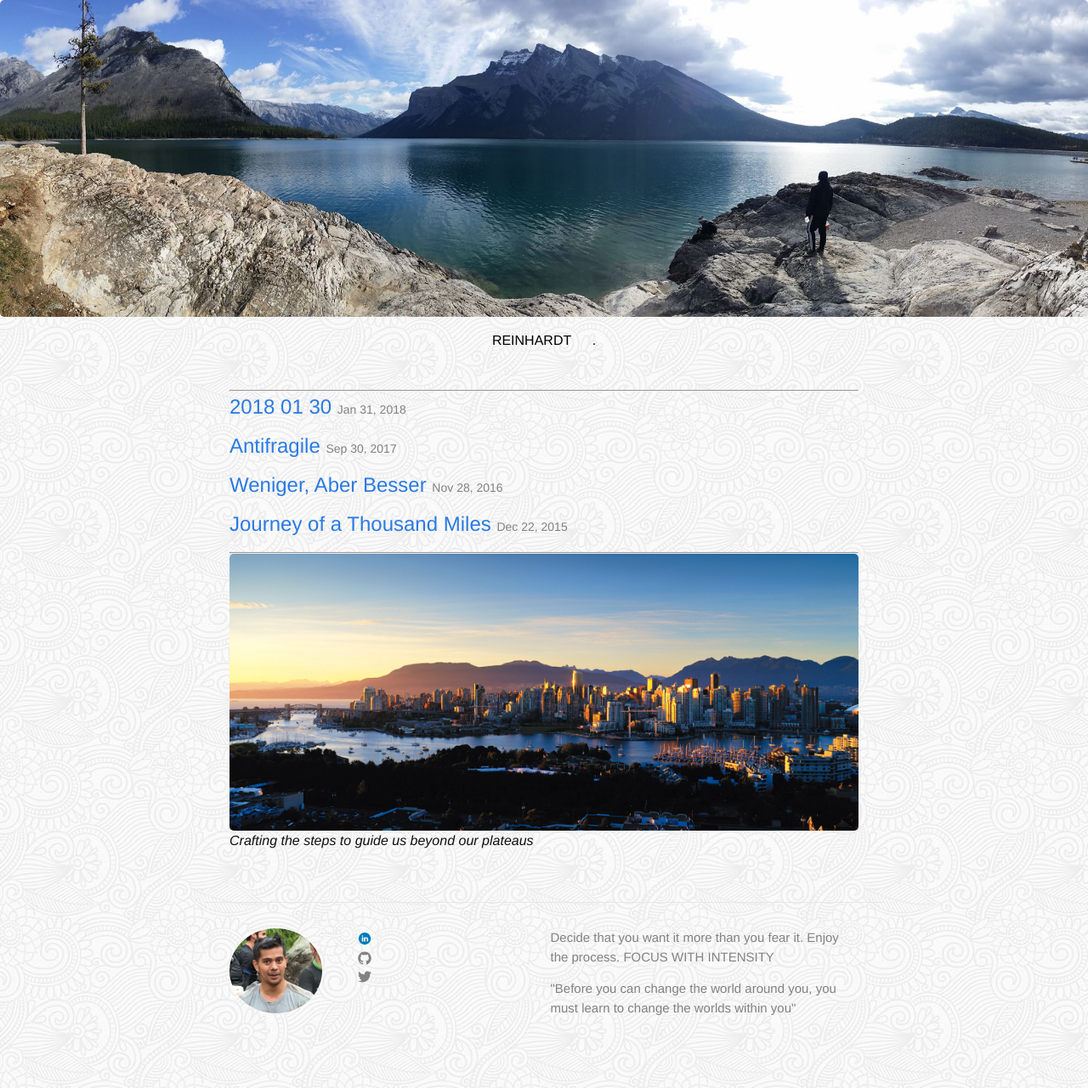
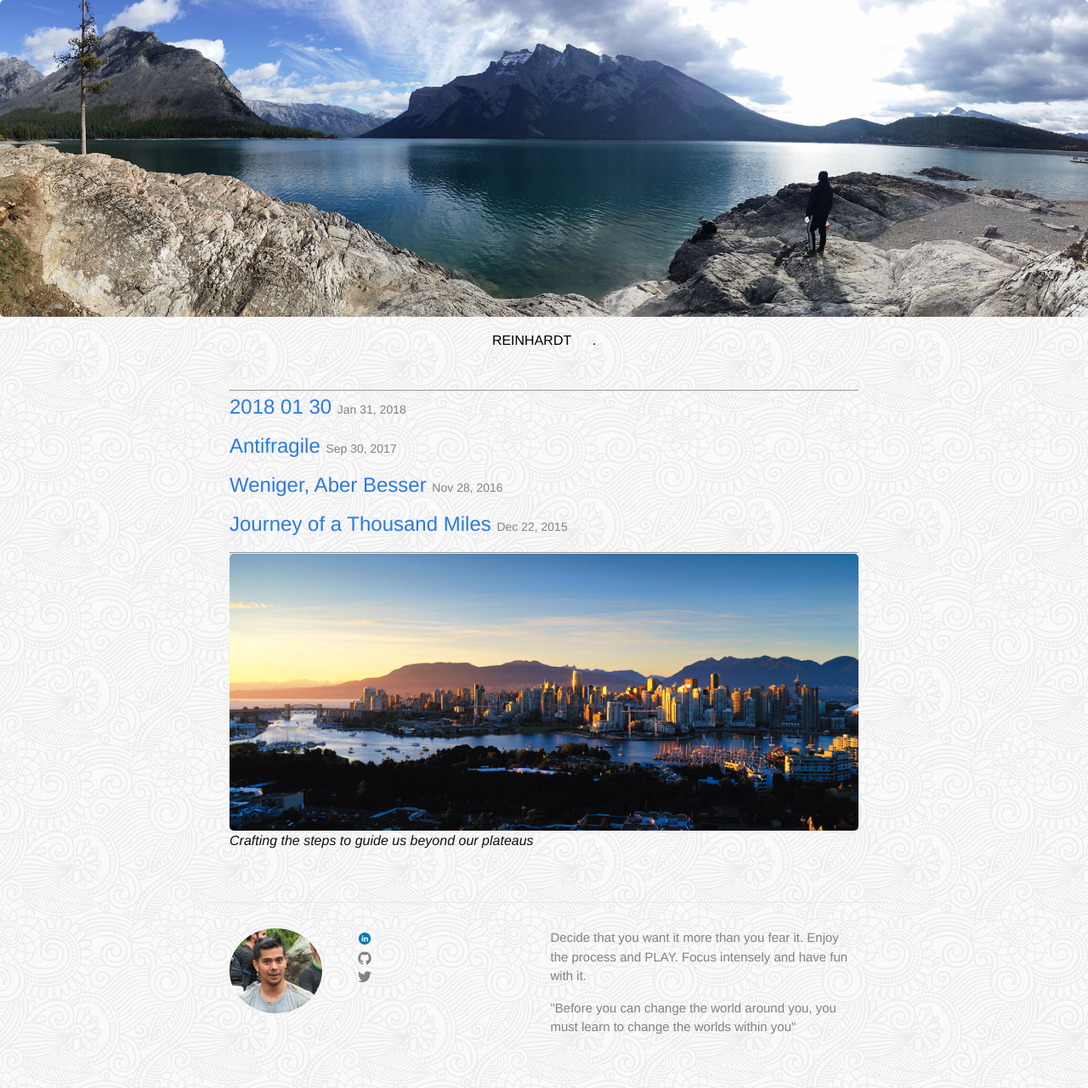
Before and after one commit to reinhardt021/reinhardt021.github.io, a Jekyll site: the page built from index.html, in a window 1280 px wide. Shown: the whole page at 85% size. Built offline with Jekyll 4.4.1, drawn with Linux system fonts in a browser that asks for light colours.

Commit message:
more cleanup

```diff
--- a/_config.yml
+++ b/_config.yml
@@ -10,8 +10,8 @@ title: rhythm of rein
 email: reinhardt.cgr@gmail.com
 description: > # this means to ignore newlines until "baseurl:"
   Decide that you want it more than you fear it.
-  Enjoy the process.
-  FOCUS WITH INTENSITY
+  Enjoy the process and PLAY.
+  Focus intensely and have fun with it.
 baseurl: "" # the subpath of your site, e.g. /blog
 url: "http://reinhardtcgr.github.io/" # the base hostname & protocol for your site
 twitter_username: rhythmofrein
```
Also changed, not shown: about.md (+9 -15 lines).
